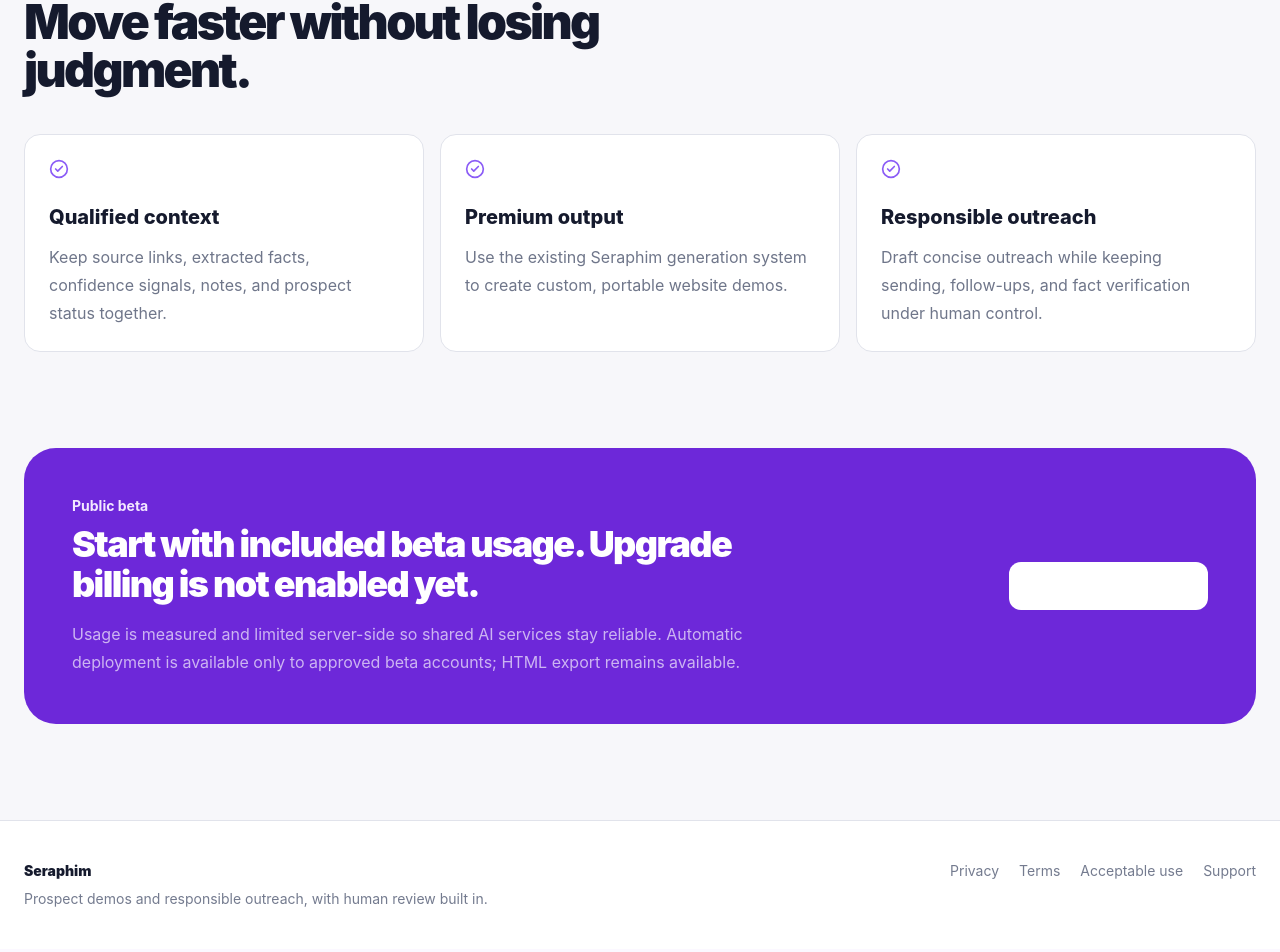
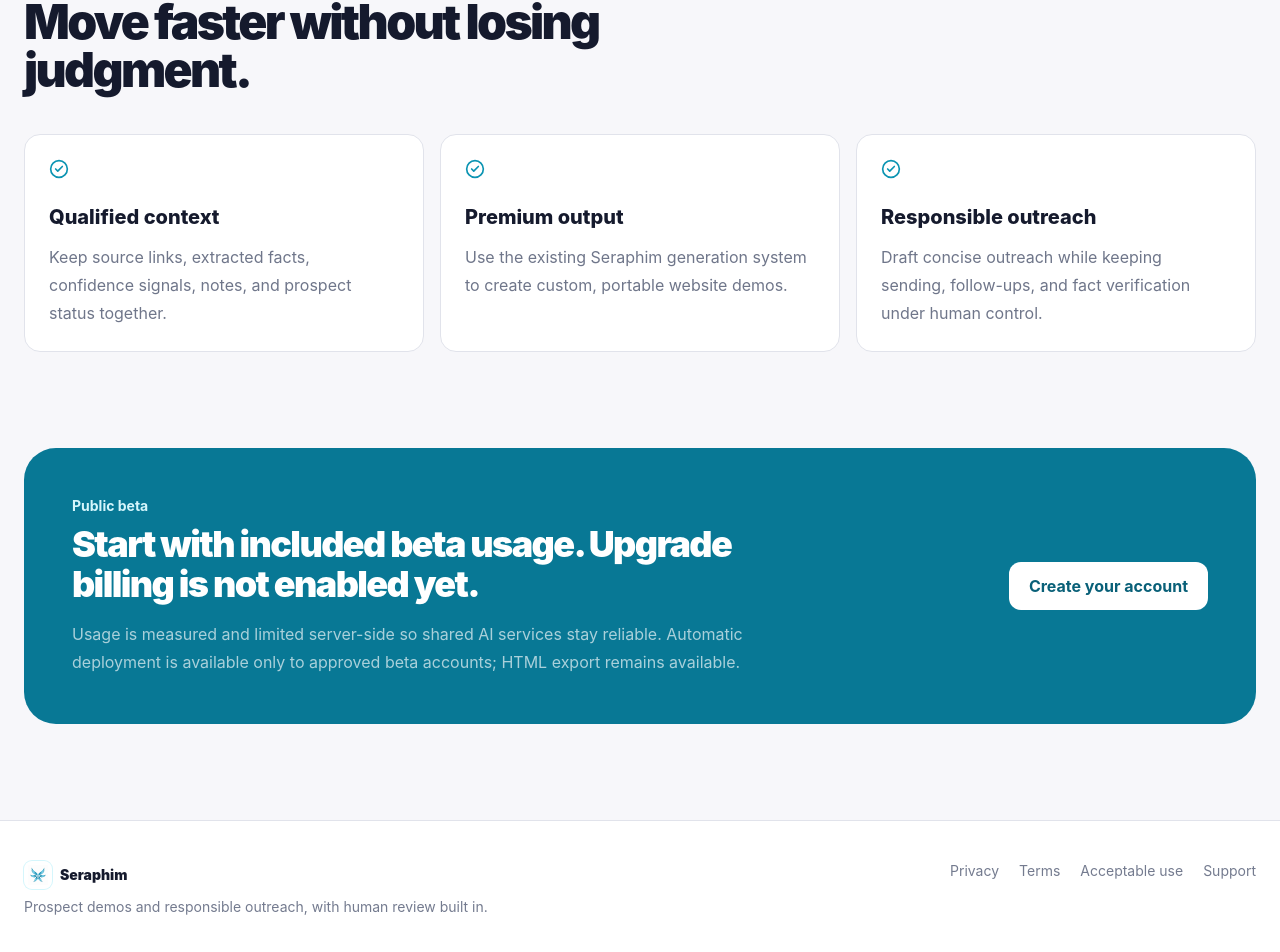
Before and after one commit to chadinski/niche-demo-launcher, a Next.js app: page / in a window 1280 px wide. Shown: the part 1119-2071 px from the top of the page. Built offline with nearby package versions, Linux system fonts and the light colour scheme; no server answers.

Commit message:
Integrate Seraphim logo and teal brand theme

```diff
--- a/app/globals.css
+++ b/app/globals.css
@@ -3,13 +3,16 @@
 @theme {
   --color-ink-950: #151a2d;
   --color-ink-800: #27314d;
-  --color-brand-50: #faf5ff;
-  --color-brand-100: #f3e8ff;
-  --color-brand-200: #e9d5ff;
-  --color-brand-300: #d8b4fe;
-  --color-brand-500: #a855f7;
-  --color-brand-600: #8b5cf6;
-  --color-brand-700: #6d28d9;
+  --color-brand-50: #ecfbff;
+  --color-brand-100: #d5f6fc;
+  --color-brand-200: #afeaf5;
+  --color-brand-300: #77d9eb;
+  --color-brand-400: #35c4df;
+  --color-brand-500: #16aeca;
+  --color-brand-600: #0b94b2;
+  --color-brand-700: #087895;
+  --color-brand-800: #096078;
+  --color-brand-900: #0a4a5c;
   --color-mint-50: #f7fee7;
   --color-mint-500: #84cc16;
   --color-warm-50: #faf9f6;
@@ -18,13 +21,13 @@
 
 :root {
   color-scheme: light;
-  --app-background: #fbf8ff;
+  --app-background: #f6fcfe;
   --panel: #ffffff;
   --panel-muted: #fafafd;
   --border: #e8e9f0;
   --muted: #70778b;
   --shadow-card: 0 1px 2px rgba(21, 26, 45, 0.03), 0 12px 34px rgba(21, 26, 45, 0.06);
-  --shadow-float: 0 22px 60px rgba(109, 40, 217, 0.14);
+  --shadow-float: 0 22px 60px rgba(8, 120, 149, 0.16);
 }
 
 * {
@@ -40,9 +43,9 @@
   margin: 0;
   color: #151a2d;
   background:
-    radial-gradient(circle at 80% -10%, rgba(168, 85, 247, 0.16), transparent 30rem),
+    radial-gradient(circle at 80% -10%, rgba(22, 174, 202, 0.16), transparent 30rem),
     radial-gradient(circle at 6% 18%, rgba(132, 204, 22, 0.08), transparent 24rem),
-    linear-gradient(135deg, rgba(255, 255, 255, 0.68), rgba(250, 245, 255, 0.72)),
+    linear-gradient(135deg, rgba(255, 255, 255, 0.72), rgba(236, 251, 255, 0.76)),
     var(--app-background);
   font-family: var(--font-sans);
   text-rendering: optimizeLegibility;
@@ -67,13 +70,13 @@
 }
 
 :focus-visible {
-  outline: 3px solid rgba(168, 85, 247, 0.42);
+  outline: 3px solid rgba(22, 174, 202, 0.46);
   outline-offset: 2px;
 }
 
 ::selection {
   color: #ffffff;
-  background: #7c3aed;
+  background: #087895;
 }
 
 .skip-link {
@@ -125,9 +128,9 @@
 }
 
 .field-input:focus {
-  border-color: #a855f7;
+  border-color: #0b94b2;
   outline: none;
-  box-shadow: 0 0 0 4px rgba(168, 85, 247, 0.14);
+  box-shadow: 0 0 0 4px rgba(22, 174, 202, 0.16);
 }
 
 .field-input:disabled {
@@ -138,8 +141,8 @@
 
 .surface-grid {
   background-image:
-    linear-gradient(rgba(124, 58, 237, 0.06) 1px, transparent 1px),
-    linear-gradient(90deg, rgba(124, 58, 237, 0.06) 1px, transparent 1px);
+    linear-gradient(rgba(8, 120, 149, 0.06) 1px, transparent 1px),
+    linear-gradient(90deg, rgba(8, 120, 149, 0.06) 1px, transparent 1px);
   background-size: 28px 28px;
 }
 
@@ -153,7 +156,7 @@
   border: 1px solid rgba(255, 255, 255, 0.12);
   background:
     radial-gradient(circle at 50% 45%, rgba(59, 130, 246, 0.24), transparent 13rem),
-    radial-gradient(circle at 65% 35%, rgba(168, 85, 247, 0.28), transparent 11rem),
+    radial-gradient(circle at 65% 35%, rgba(22, 174, 202, 0.28), transparent 11rem),
     linear-gradient(145deg, rgba(5, 10, 27, 0.86), rgba(12, 16, 37, 0.72));
   box-shadow: inset 0 1px 0 rgba(255, 255, 255, 0.08), 0 30px 90px rgba(5, 10, 27, 0.38);
 }
@@ -166,7 +169,7 @@
   background:
     radial-gradient(circle at 35% 25%, rgba(255, 255, 255, 0.72), transparent 0.35rem),
     radial-gradient(circle at 38% 28%, rgba(147, 197, 253, 0.86), transparent 3.2rem),
-    radial-gradient(circle at 70% 75%, rgba(168, 85, 247, 0.38), transparent 6.5rem),
+    radial-gradient(circle at 70% 75%, rgba(22, 174, 202, 0.38), transparent 6.5rem),
     linear-gradient(135deg, rgba(7, 89, 133, 0.9), rgba(15, 23, 42, 0.96));
   box-shadow:
     inset -34px -22px 60px rgba(0, 0, 0, 0.44),
--- a/app/layout.tsx
+++ b/app/layout.tsx
@@ -17,6 +17,9 @@
   authors: [{ name: "Niche Technologies" }],
   creator: "Niche Technologies",
   publisher: "Niche Technologies",
+  icons: {
+    icon: "/seraphim-logo.png",
+  },
   formatDetection: {
     telephone: false,
   },
@@ -40,7 +43,7 @@
 export const viewport = {
   width: "device-width",
   initialScale: 1,
-  themeColor: "#6d28d9",
+  themeColor: "#0b94b2",
 };
 
 export default function RootLayout({
--- a/app/page.tsx
+++ b/app/page.tsx
@@ -22,7 +22,7 @@
       <PublicHeader />
       <main>
         <section className="relative overflow-hidden border-b border-[#e7e8ef] bg-white px-4 py-20 sm:px-6 sm:py-28">
-          <div className="absolute inset-0 bg-[radial-gradient(circle_at_75%_25%,rgba(124,58,237,.12),transparent_32rem)]" />
+          <div className="absolute inset-0 bg-[radial-gradient(circle_at_75%_25%,rgba(11,148,178,.14),transparent_32rem)]" />
           <div className="relative mx-auto grid max-w-7xl items-center gap-14 lg:grid-cols-[minmax(0,1.05fr)_minmax(360px,.95fr)]">
             <div>
               <p className="text-xs font-extrabold tracking-[0.16em] text-brand-700 uppercase">Prospect-to-client workspace</p>
@@ -33,7 +33,7 @@
                 Find prospects, verify their business information, create premium website concepts, and prepare respectful outreach from one focused workspace.
               </p>
               <div className="mt-9 flex flex-wrap gap-3">
-                <Link href="/signup" className="inline-flex min-h-12 items-center gap-2 rounded-xl bg-brand-600 px-5 font-bold text-white shadow-[0_14px_35px_rgba(124,58,237,.25)] hover:bg-brand-700">
+                <Link href="/signup" className="inline-flex min-h-12 items-center gap-2 rounded-xl bg-brand-600 px-5 font-bold text-white shadow-[0_14px_35px_rgba(11,148,178,.25)] hover:bg-brand-700">
                   Request beta access <ArrowRight className="size-4" />
                 </Link>
                 <Link href="/how-it-works" className="inline-flex min-h-12 items-center rounded-xl border border-[#dfe1e9] bg-white px-5 font-bold hover:bg-[#f7f7fa]">
--- a/components/app-shell.tsx
+++ b/components/app-shell.tsx
@@ -2,8 +2,8 @@
 
 import Link from "next/link";
 import { usePathname } from "next/navigation";
+import Image from "next/image";
 import {
-  BriefcaseBusiness,
   ChevronRight,
   LayoutDashboard,
   LogOut,
@@ -144,8 +144,8 @@
       <div className="min-w-0 lg:col-start-2">
         <header className="sticky top-0 z-30 flex h-16 items-center justify-between border-b border-[#e7e8ef] bg-white/88 px-4 backdrop-blur-xl sm:px-6 lg:hidden">
           <Link href="/dashboard" className="flex items-center gap-2.5 font-bold tracking-[-0.03em]">
-            <span className="grid size-9 place-items-center rounded-xl bg-brand-600 text-white">
-              <BriefcaseBusiness className="size-4" />
+            <span className="grid size-9 place-items-center rounded-xl bg-white p-1 shadow-[0_6px_16px_rgba(8,120,149,.16)] ring-1 ring-brand-100">
+              <Image src="/seraphim-logo.png" alt="Seraphim" width={72} height={72} className="size-full object-contain" priority />
             </span>
             Seraphim
           </Link>
@@ -185,8 +185,8 @@
   return (
     <>
       <div className="flex h-20 items-center gap-3 border-b border-[#ececf2] px-5">
-        <span className="grid size-10 place-items-center rounded-2xl bg-brand-600 text-white shadow-[0_10px_24px_rgba(124,58,237,.2)]">
-          <BriefcaseBusiness className="size-[18px]" />
+        <span className="grid size-10 place-items-center rounded-2xl bg-white p-1 shadow-[0_10px_24px_rgba(8,120,149,.18)] ring-1 ring-brand-100">
+          <Image src="/seraphim-logo.png" alt="Seraphim" width={80} height={80} className="size-full object-contain" />
         </span>
         <div className="min-w-0">
           <div className="truncate text-[0.94rem] font-extrabold tracking-[-0.035em]">
--- a/components/dashboard.tsx
+++ b/components/dashboard.tsx
@@ -1,6 +1,7 @@
 "use client";
 
 import Link from "next/link";
+import Image from "next/image";
 import {
   ArrowUpRight,
   CalendarClock,
@@ -108,7 +109,7 @@
 
   const pipeline = [
     { label: "New", count: prospects.filter((p) => p.outreach_status === "new").length, color: "bg-slate-400" },
-    { label: "Profile", count: prospects.filter((p) => p.outreach_status === "profile_extracted").length, color: "bg-violet-500" },
+    { label: "Profile", count: prospects.filter((p) => p.outreach_status === "profile_extracted").length, color: "bg-brand-500" },
     { label: "Generated", count: prospects.filter((p) => p.outreach_status === "demo_generated").length, color: "bg-indigo-500" },
     { label: "Deployed", count: prospects.filter((p) => p.outreach_status === "demo_deployed").length, color: "bg-cyan-500" },
     { label: "Contacted", count: prospects.filter((p) => p.outreach_status === "contacted").length, color: "bg-blue-500" },
@@ -136,18 +137,26 @@
       />
 
       <section className="grid gap-5 xl:grid-cols-[minmax(0,1.1fr)_minmax(340px,.9fr)]">
-        <Card className="surface-grid relative overflow-hidden border-white/10 bg-ink-950 p-6 text-white shadow-[0_28px_90px_rgba(21,26,45,.28)] sm:p-8">
-          <div className="absolute inset-y-0 right-0 w-1/2 bg-[radial-gradient(circle_at_65%_35%,rgba(168,85,247,.34),transparent_17rem)]" />
+        <Card className="surface-grid relative overflow-hidden border-white/10 bg-[linear-gradient(135deg,#063b4c_0%,#075f77_48%,#0b94b2_100%)] p-6 text-white shadow-[0_28px_90px_rgba(7,95,119,.28)] sm:p-8">
+          <div className="absolute inset-y-0 right-0 w-1/2 bg-[radial-gradient(circle_at_65%_35%,rgba(53,196,223,.34),transparent_17rem)]" />
           <div className="relative max-w-3xl">
-            <span className="inline-flex items-center gap-2 rounded-full border border-white/10 bg-white/[0.08] px-3 py-1 text-[0.68rem] font-bold tracking-[0.13em] text-brand-100 uppercase">
-              <Sparkles className="size-3.5" />
-              Seraphim workflow
-            </span>
-            <h2 className="mt-8 max-w-2xl text-[clamp(2rem,5vw,4.5rem)] leading-[0.9] font-black tracking-[-0.075em]">
-              Build the demo. Shape the message. Keep the send manual.
+            <div className="flex items-center gap-3">
+              <span className="grid size-14 place-items-center rounded-2xl bg-white p-1.5 shadow-[0_12px_30px_rgba(1,29,38,.22)]">
+                <Image src="/seraphim-logo.png" alt="Seraphim" width={96} height={96} className="size-full object-contain" priority />
+              </span>
+              <div>
+                <span className="inline-flex items-center gap-2 text-[0.68rem] font-bold tracking-[0.16em] text-brand-100 uppercase">
+                  <Sparkles className="size-3.5" />
+                  Seraphim workspace
+                </span>
+                <p className="mt-1 text-sm font-semibold text-white/70">Your next best client opportunity</p>
+              </div>
+            </div>
+            <h2 className="mt-8 max-w-2xl text-[clamp(2rem,5vw,4.5rem)] leading-[0.9] font-black tracking-[-0.075em] text-balance">
+              Turn a verified business into a premium first impression.
             </h2>
             <p className="mt-5 max-w-xl text-sm leading-6 text-white/62">
-              A focused workspace for one-person agency speed: capture the business, generate a polished Seraphim site, attach the live URL, then approve outreach with context.
+              Capture the business, generate a polished demo, and prepare thoughtful outreach—all from one focused workspace.
             </p>
             <div className="mt-7 grid gap-3 sm:grid-cols-3">
               {[
--- a/components/demo-workspace.tsx
+++ b/components/demo-workspace.tsx
@@ -1,5 +1,6 @@
 "use client";
 
+import Image from "next/image";
 import {
   AlertTriangle,
   CheckCircle2,
@@ -1594,6 +1595,19 @@
 
   return (
     <div className="space-y-7">
+      <div className="relative overflow-hidden rounded-2xl border border-brand-200 bg-gradient-to-r from-brand-50 via-white to-white p-4 shadow-[0_12px_34px_rgba(8,120,149,.08)] sm:p-5">
+        <div className="absolute -top-16 -right-10 size-40 rounded-full bg-brand-100/70 blur-3xl" aria-hidden="true" />
+        <div className="relative flex items-center gap-4">
+          <span className="grid size-14 shrink-0 place-items-center rounded-2xl bg-white p-1.5 shadow-sm ring-1 ring-brand-100">
+            <Image src="/seraphim-logo.png" alt="Seraphim" width={96} height={96} className="size-full object-contain" priority />
+          </span>
+          <div className="min-w-0">
+            <p className="text-[0.68rem] font-bold tracking-[0.15em] text-brand-700 uppercase">Seraphim demo studio</p>
+            <h2 className="mt-1 text-lg font-extrabold tracking-[-0.035em] text-ink-950 sm:text-xl">From verified facts to a demo your prospect can feel.</h2>
+            <p className="mt-1 max-w-2xl text-sm leading-5 text-[#687084]">Follow the steps below. Seraphim saves your work as you go and keeps outreach manual until you approve it.</p>
+          </div>
+        </div>
+      </div>
       {firstProject?<div className="rounded-2xl border border-brand-200 bg-brand-50 p-4 text-sm leading-6 text-brand-900"><strong>Your first project starts here.</strong> Add one business, verify the facts, and use Fast Draft. Advanced controls can wait.</div>:null}
       <PageHeading
         eyebrow="Website workspace"
--- a/components/public-chrome.tsx
+++ b/components/public-chrome.tsx
@@ -1,9 +1,10 @@
 import Link from "next/link";
+import Image from "next/image";
 
 export function PublicHeader() {
-  return <header className="sticky top-0 z-40 border-b border-[#e7e8ef] bg-white/92 px-4 backdrop-blur-xl sm:px-6"><div className="mx-auto flex h-16 max-w-7xl items-center justify-between gap-5"><Link href="/" className="inline-flex min-h-11 items-center font-black tracking-[-.04em]">Seraphim</Link><nav className="hidden items-center gap-6 text-sm font-semibold text-[#62697d] md:flex" aria-label="Public navigation"><Link href="/features">Features</Link><Link href="/how-it-works">How it works</Link><Link href="/pricing">Beta access</Link><Link href="/support">Support</Link></nav><div className="flex items-center gap-1 sm:gap-2"><Link href="/login" className="inline-flex min-h-11 items-center px-2 text-sm font-bold sm:px-3">Sign in</Link><Link href="/signup" className="inline-flex min-h-11 items-center rounded-xl bg-brand-600 px-3 text-sm font-bold text-white sm:px-4">Create account</Link></div></div></header>;
+  return <header className="sticky top-0 z-40 border-b border-[#e7e8ef] bg-white/92 px-4 backdrop-blur-xl sm:px-6"><div className="mx-auto flex h-16 max-w-7xl items-center justify-between gap-5"><Link href="/" className="inline-flex min-h-11 items-center gap-2.5 font-black tracking-[-.04em]"><span className="grid size-8 place-items-center rounded-lg bg-white p-1 ring-1 ring-brand-100"><Image src="/seraphim-logo.png" alt="Seraphim" width={64} height={64} className="size-full object-contain" /></span>Seraphim</Link><nav className="hidden items-center gap-6 text-sm font-semibold text-[#62697d] md:flex" aria-label="Public navigation"><Link href="/features">Features</Link><Link href="/how-it-works">How it works</Link><Link href="/pricing">Beta access</Link><Link href="/support">Support</Link></nav><div className="flex items-center gap-1 sm:gap-2"><Link href="/login" className="inline-flex min-h-11 items-center px-2 text-sm font-bold sm:px-3">Sign in</Link><Link href="/signup" className="inline-flex min-h-11 items-center rounded-xl bg-brand-600 px-3 text-sm font-bold text-white sm:px-4">Create account</Link></div></div></header>;
 }
 
 export function PublicFooter() {
-  return <footer className="border-t border-[#e1e3eb] bg-white px-4 py-10 sm:px-6"><div className="mx-auto flex max-w-7xl flex-col justify-between gap-6 text-sm text-[#747b8f] sm:flex-row"><div><p className="font-black text-ink-950">Seraphim</p><p className="mt-2">Prospect demos and responsible outreach, with human review built in.</p></div><nav className="flex flex-wrap gap-x-5 gap-y-3" aria-label="Legal"><Link href="/privacy">Privacy</Link><Link href="/terms">Terms</Link><Link href="/acceptable-use">Acceptable use</Link><Link href="/support">Support</Link></nav></div></footer>;
+  return <footer className="border-t border-[#e1e3eb] bg-white px-4 py-10 sm:px-6"><div className="mx-auto flex max-w-7xl flex-col justify-between gap-6 text-sm text-[#747b8f] sm:flex-row"><div><p className="flex items-center gap-2 font-black text-ink-950"><span className="grid size-7 place-items-center rounded-lg bg-white p-1 ring-1 ring-brand-100"><Image src="/seraphim-logo.png" alt="" width={56} height={56} className="size-full object-contain" /></span>Seraphim</p><p className="mt-2">Prospect demos and responsible outreach, with human review built in.</p></div><nav className="flex flex-wrap gap-x-5 gap-y-3" aria-label="Legal"><Link href="/privacy">Privacy</Link><Link href="/terms">Terms</Link><Link href="/acceptable-use">Acceptable use</Link><Link href="/support">Support</Link></nav></div></footer>;
 }
--- a/components/status-badge.tsx
+++ b/components/status-badge.tsx
@@ -3,7 +3,7 @@
 
 const styles: Record<OutreachStatus, string> = {
   new: "border-slate-200 bg-slate-50 text-slate-600",
-  profile_extracted: "border-violet-200 bg-violet-50 text-violet-700",
+  profile_extracted: "border-brand-200 bg-brand-50 text-brand-700",
   demo_generated: "border-indigo-200 bg-indigo-50 text-indigo-700",
   demo_deployed: "border-cyan-200 bg-cyan-50 text-cyan-700",
   message_ready: "border-blue-200 bg-blue-50 text-blue-700",
--- a/components/ui.tsx
+++ b/components/ui.tsx
@@ -7,7 +7,7 @@
 export function buttonClass(variant: ButtonVariant = "primary", className?: string) {
   const variants: Record<ButtonVariant, string> = {
     primary:
-      "border-brand-600 bg-brand-600 text-white shadow-[0_10px_24px_rgba(124,58,237,.22)] hover:-translate-y-0.5 hover:bg-brand-700",
+      "border-brand-600 bg-brand-600 text-white shadow-[0_10px_24px_rgba(8,120,149,.22)] hover:-translate-y-0.5 hover:bg-brand-700",
     secondary: "border-brand-700 bg-brand-700 text-white hover:-translate-y-0.5 hover:bg-brand-600",
     outline: "border-[#dfe1ea] bg-white text-ink-800 hover:border-brand-500 hover:text-brand-700",
     ghost: "border-transparent bg-transparent text-[#60677b] hover:bg-[#f1f1f6] hover:text-ink-950",
```
Also changed, not shown: public/seraphim-logo.png (added), 1 other file (tests, documents, lock files or other folders).
